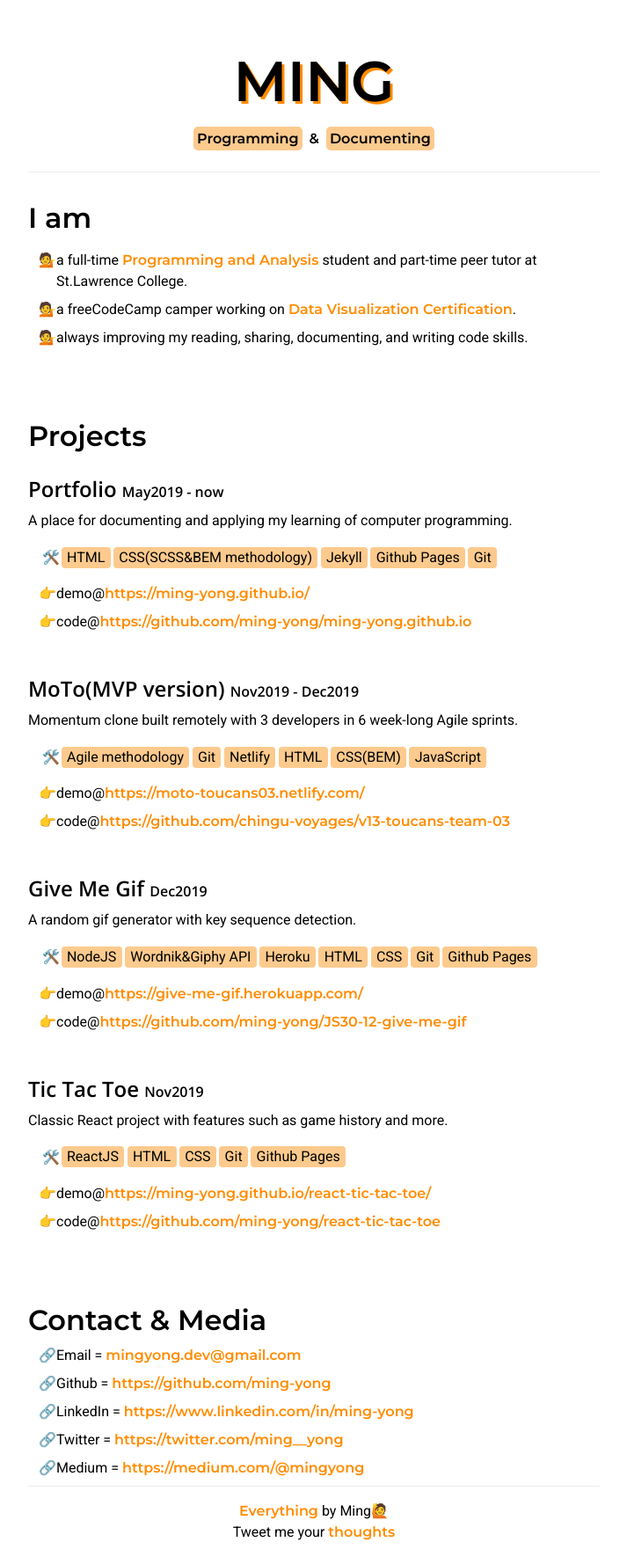
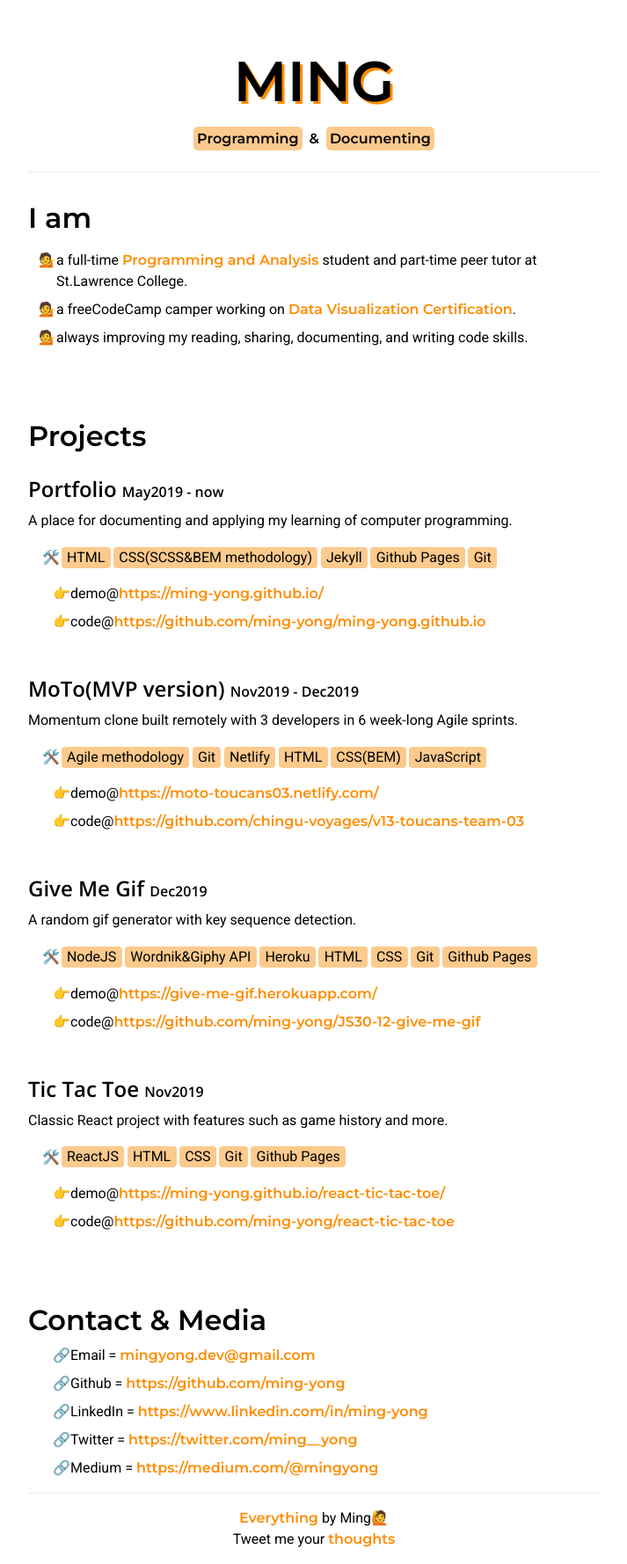
Before and after one commit to ming-yong/archive, a Jekyll site: the page built from index.html, in a window 1280 px wide. Shown: the whole page at 88% size, without its empty margins (283-996 px from the left). Built offline with Jekyll 4.4.1, drawn with Linux system fonts in a browser that asks for light colours; nearby versions of some CDN libraries.

Commit message:
change margin to padding on index

```diff
--- a/_sass/_page.scss
+++ b/_sass/_page.scss
@@ -52,7 +52,7 @@
 	}
 
 	&__links {
-		margin: 0 2em;
+		padding: 0 2em;
 		list-style-type: "\1F449";
 	}
 }
@@ -61,7 +61,7 @@
   @include indexList();
 
 	&__links {
-		margin: 0 2em;
+		padding: 0 2em;
 		list-style-type: "\1F517";
 	}
 }
```
Also changed, not shown: assets/images/2020/dvcert/json.PNG (added).
